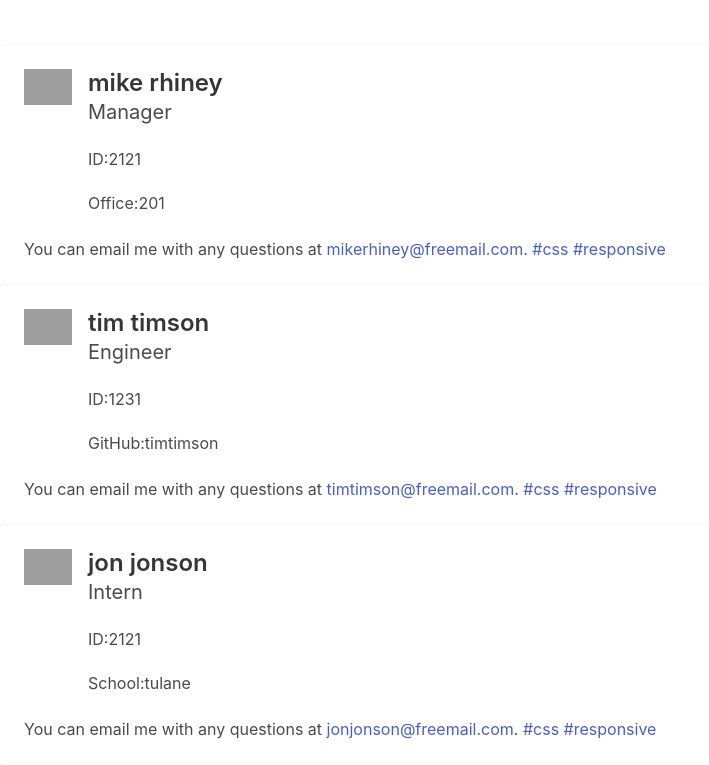
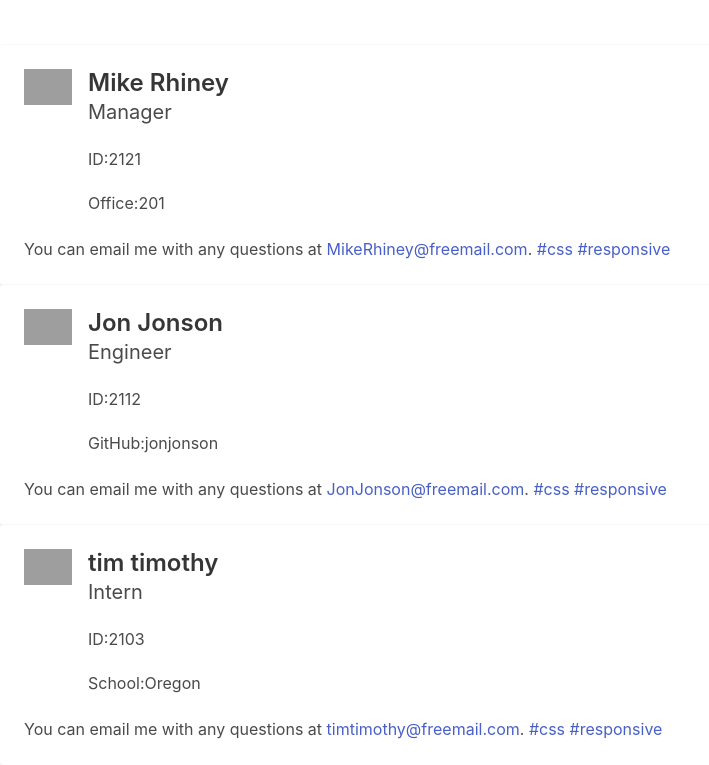
Before and after one commit to rhineyman/TeamProfileGenerator, a website: page dist/index.html in a window 1280 px wide. Shown: the part 116-881 px from the top of the page, without its empty margins (0-709 px from the left). Drawn offline with nearby package versions, Linux system fonts and the light colour scheme; grey boxes are pictures that could not be loaded.

```diff
--- a/dist/index.html
+++ b/dist/index.html
@@ -27,7 +27,7 @@
           </figure>
         </div>
         <div class="media-content">
-          <p class="title is-4">mike rhiney</p>
+          <p class="title is-4">Mike Rhiney</p>
           <p class="subtitle is-5">Manager</p>
           <p class="subtitle is-6">ID:2121</p>
           <p class="subtitle is-6">Office:201</p>
@@ -35,7 +35,7 @@
       </div>
 
       <div class="content">
-        You can email me with any questions at <a>mikerhiney@freemail.com</a>.
+        You can email me with any questions at <a>MikeRhiney@freemail.com</a>.
         <a href="#">#css</a> <a href="#">#responsive</a>
       </div>
     </div>
@@ -49,15 +49,15 @@
           </figure>
         </div>
         <div class="media-content">
-          <p class="title is-4">tim timson</p>
+          <p class="title is-4">Jon Jonson</p>
           <p class="subtitle is-5">Engineer</p>
-          <p class="subtitle is-6">ID:1231</p>
-          <p class="subtitle is-6">GitHub:timtimson</p>
+          <p class="subtitle is-6">ID:2112</p>
+          <p class="subtitle is-6">GitHub:jonjonson</p>
         </div>
       </div>
 
       <div class="content">
-        You can email me with any questions at <a>timtimson@freemail.com</a>.
+        You can email me with any questions at <a>JonJonson@freemail.com</a>.
         <a href="#">#css</a> <a href="#">#responsive</a>
       </div>
     </div>
@@ -71,15 +71,15 @@
           </figure>
         </div>
         <div class="media-content">
-          <p class="title is-4">jon jonson</p>
+          <p class="title is-4">tim timothy</p>
           <p class="subtitle is-5">Intern</p>
-          <p class="subtitle is-6">ID:2121</p>
-          <p class="subtitle is-6">School:tulane</p>
+          <p class="subtitle is-6">ID:2103</p>
+          <p class="subtitle is-6">School:Oregon</p>
         </div>
       </div>
 
       <div class="content">
-        You can email me with any questions at <a>jonjonson@freemail.com</a>.
+        You can email me with any questions at <a>timtimothy@freemail.com</a>.
         <a href="#">#css</a> <a href="#">#responsive</a>
       </div>
     </div>
--- a/package.json
+++ b/package.json
@@ -1,5 +1,5 @@
 {
-  "name": "Team Profile Generator",
+  "name": "teamprofile",
   "version": "1.0.0",
   "description": "Creates a profile for your professional team",
   "main": "index.js",
```
Also changed, not shown: 1 other file.
